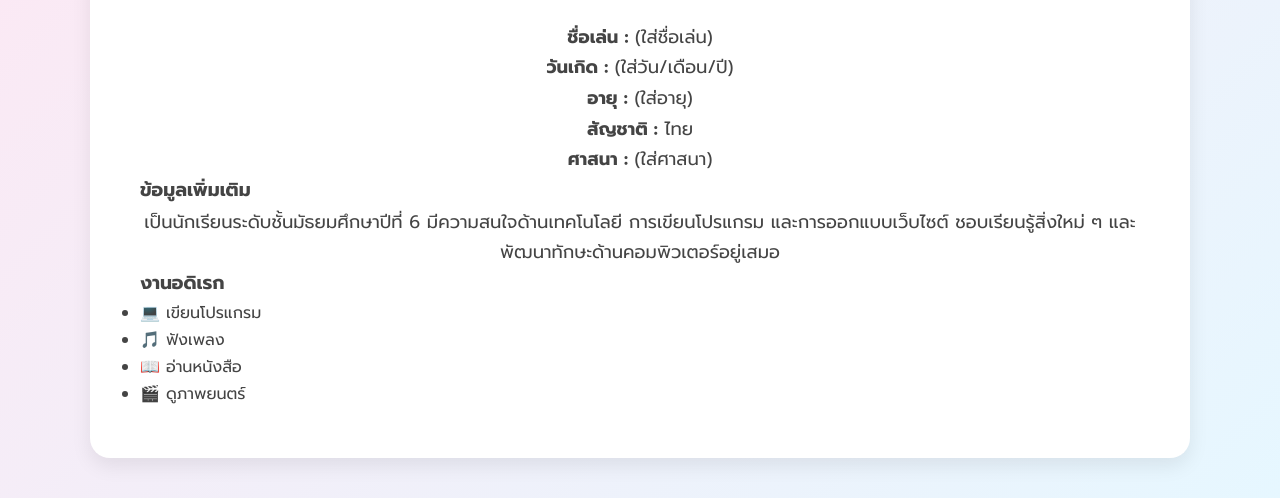
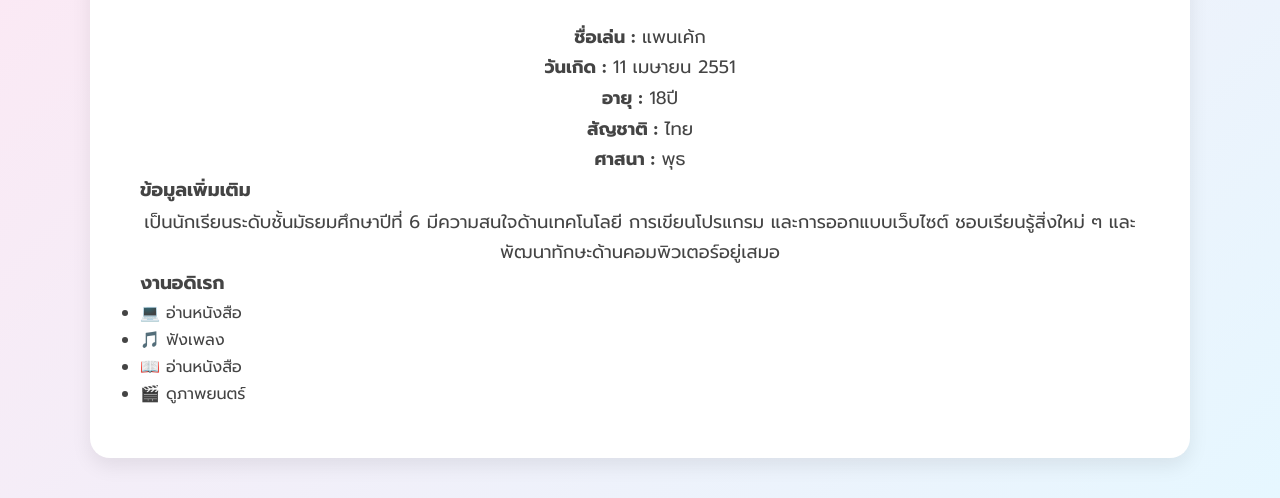
Before and after one commit to natacha127/portfolio2, a plain HTML site: page about.html in a window 1280 px wide. Shown: the part 389-887 px from the top of the page. Drawn offline with Linux system fonts and the light colour scheme.

Commit message:
Update about.html

```diff
--- a/about.html
+++ b/about.html
@@ -35,11 +35,11 @@
 
                 <h2>นางสาวณาตชา เสนอิ่ม</h2>
 
-                <p><strong>ชื่อเล่น :</strong> (ใส่ชื่อเล่น)</p>
-                <p><strong>วันเกิด :</strong> (ใส่วัน/เดือน/ปี)</p>
-                <p><strong>อายุ :</strong> (ใส่อายุ)</p>
+                <p><strong>ชื่อเล่น :</strong> แพนเค้ก</p>
+                <p><strong>วันเกิด :</strong> 11 เมษายน 2551</p>
+                <p><strong>อายุ :</strong> 18ปี</p>
                 <p><strong>สัญชาติ :</strong> ไทย</p>
-                <p><strong>ศาสนา :</strong> (ใส่ศาสนา)</p>
+                <p><strong>ศาสนา :</strong> พุธ</p>
 
                 <h3>ข้อมูลเพิ่มเติม</h3>
 
@@ -53,7 +53,7 @@
                 <h3>งานอดิเรก</h3>
 
                 <ul>
-                    <li>💻 เขียนโปรแกรม</li>
+                    <li>💻 อ่านหนังสือ</li>
                     <li>🎵 ฟังเพลง</li>
                     <li>📖 อ่านหนังสือ</li>
                     <li>🎬 ดูภาพยนตร์</li>
```
